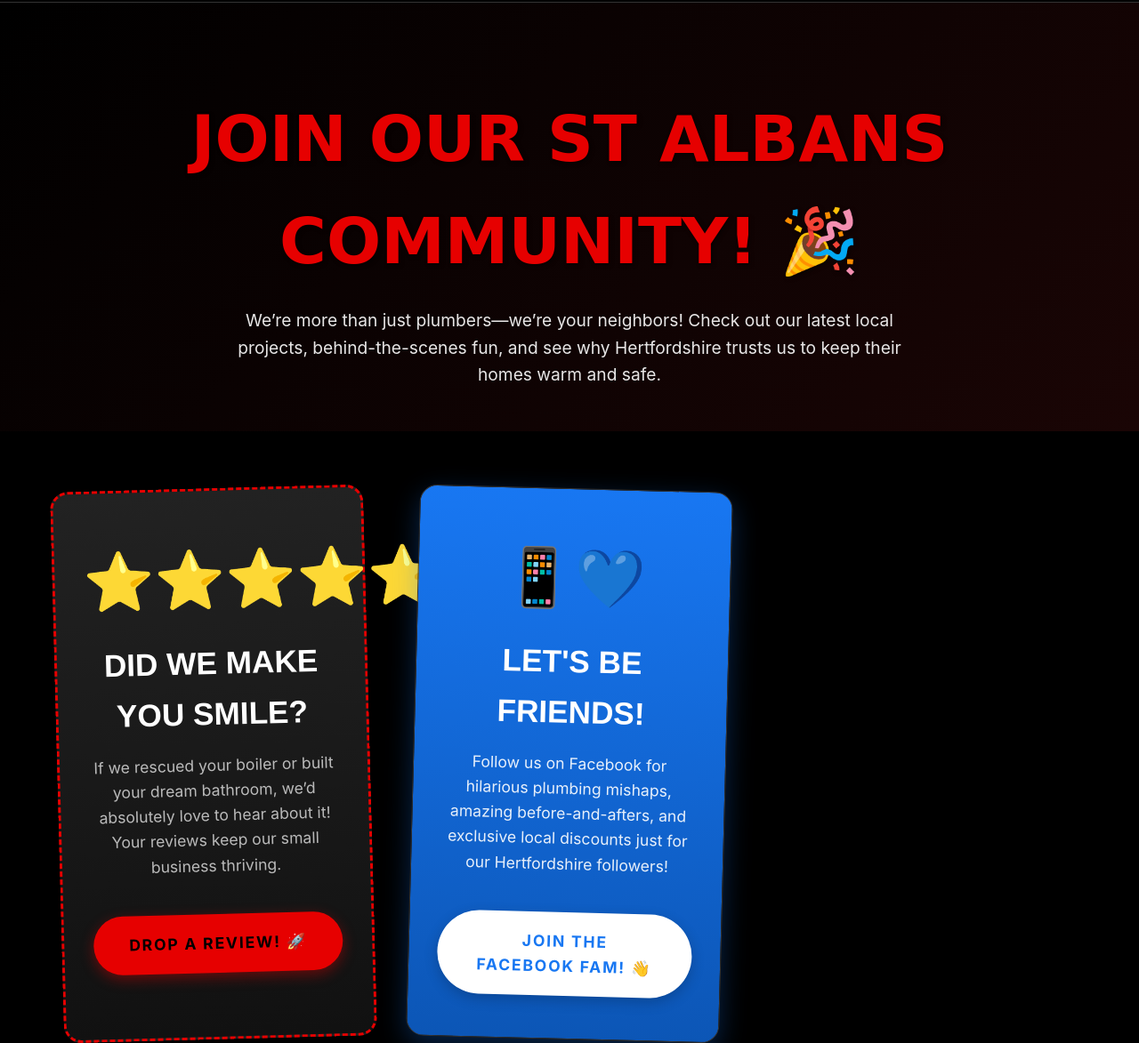
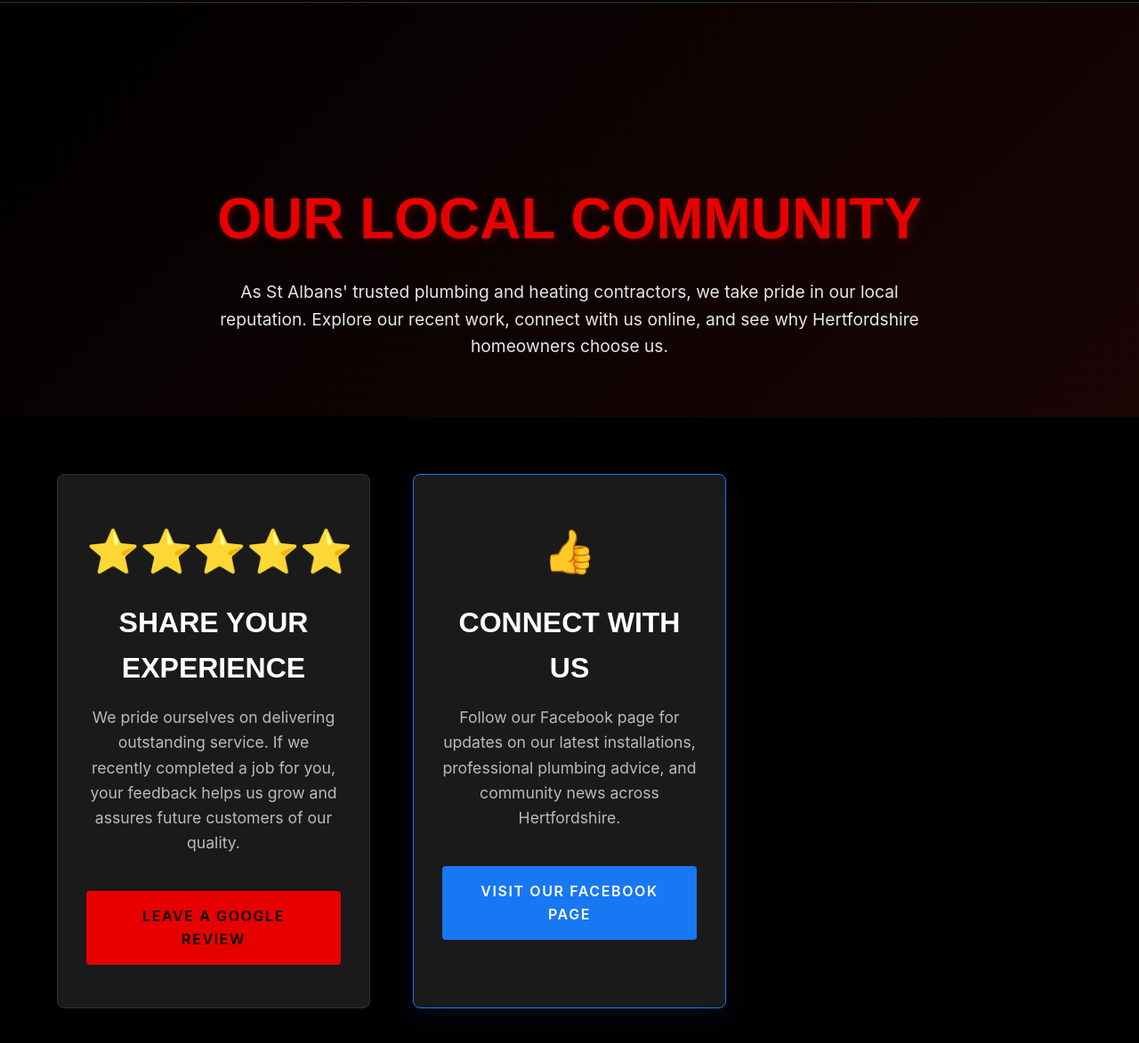
Before and after one commit to AdamStaples1882/hewitt_plumbing, a plain HTML site: page social-media.html in a window 1280 px wide. Shown: the part 104-1277 px from the top of the page at 89% size. Drawn offline with Linux system fonts and the light colour scheme.

Commit message:
fix: Fixed social media layout overlaps, restored professional messaging, and secured CSP frame-src for YouTube iframe

```diff
--- a/social-media.html
+++ b/social-media.html
@@ -163,7 +163,7 @@
 </head>
 <body>
 
-    <nav id="navbar">
+    <nav id="navbar" style="background: var(--bg-black); border-bottom: 1px solid var(--border-dark);">
         <div class="nav-container">
             <a href="index.html" class="logo">
                 <img src="assets/images/logo-badge.jpg" alt="Hewitt Plumbing Logo" style="height: 50px; border-radius: 50%; border: 2px solid var(--brand-red);">
@@ -181,44 +181,45 @@
     </nav>
 
 
-    <div class="social-header" style="text-align: center; padding: 6rem 5% 3rem; background: linear-gradient(135deg, var(--bg-black) 0%, #1a0505 100%);">
-        <h1 style="font-family: 'Dancing Script', cursive; font-size: 4.5rem; color: var(--brand-red); margin-bottom: 1rem; text-shadow: 2px 2px 4px rgba(0,0,0,0.5);">Join Our St Albans Community! 🎉</h1>
-        <p style="font-size: 1.2rem; color: rgba(255,255,255,0.9); max-width: 800px; margin: 0 auto; line-height: 1.6;">We’re more than just plumbers—we’re your neighbors! Check out our latest local projects, behind-the-scenes fun, and see why Hertfordshire trusts us to keep their homes warm and safe.</p>
+
+    <div class="social-header" style="text-align: center; padding: 12rem 5% 4rem; background: linear-gradient(135deg, var(--bg-black) 0%, #1a0505 100%);">
+        <h1 style="font-family: 'Oswald', sans-serif; font-size: 4rem; color: var(--brand-red); margin-bottom: 1rem; text-transform: uppercase;">Our Local Community</h1>
+        <p style="font-size: 1.2rem; color: rgba(255,255,255,0.9); max-width: 800px; margin: 0 auto; line-height: 1.6;">As St Albans' trusted plumbing and heating contractors, we take pride in our local reputation. Explore our recent work, connect with us online, and see why Hertfordshire homeowners choose us.</p>
     </div>
 
     <div class="social-grid" style="display: grid; grid-template-columns: repeat(auto-fit, minmax(300px, 1fr)); gap: 3rem; padding: 4rem 5%; max-width: 1400px; margin: 0 auto;">
 
-        <!-- Fun Google Review Widget -->
-        <div class="social-widget-container" style="background: linear-gradient(180deg, #222 0%, #111 100%); border: 3px dashed var(--brand-red); border-radius: 20px; padding: 3rem 2rem; text-align: center; box-shadow: 0 10px 30px rgba(0,0,0,0.5); transform: rotate(-1.5deg); transition: transform 0.3s ease;" onmouseover="this.style.transform='rotate(0deg) scale(1.02)'" onmouseout="this.style.transform='rotate(-1.5deg) scale(1)'">
-            <div style="font-size: 4rem; margin-bottom: 1rem;">⭐⭐⭐⭐⭐</div>
-            <h3 style="color: var(--text-light); font-family: 'Oswald', sans-serif; font-size: 2.2rem; text-transform: uppercase; margin-bottom: 1rem;">Did we make you smile?</h3>
-            <p style="color: rgba(255,255,255,0.7); font-size: 1.1rem; margin-bottom: 2.5rem; line-height: 1.6;">If we rescued your boiler or built your dream bathroom, we’d absolutely love to hear about it! Your reviews keep our small business thriving.</p>
-            <a href="https://g.page/r/leave-review" target="_blank" style="display:inline-block; padding: 1.2rem 2.5rem; background: var(--brand-red); color: var(--bg-black); text-decoration:none; font-weight: 700; font-size: 1.1rem; text-transform: uppercase; letter-spacing: 0.1em; border-radius: 50px; box-shadow: 0 5px 15px rgba(230,0,0,0.4); transition: 0.3s ease;" onmouseover="this.style.background='#ff3333'" onmouseout="this.style.background='var(--brand-red)'">
-                Drop a Review! 🚀
+        <!-- Professional Google Review Widget -->
+        <div class="social-widget-container" style="background: var(--bg-card); border: 1px solid var(--border-dark); border-radius: 8px; padding: 3rem 2rem; text-align: center; box-shadow: 0 10px 30px rgba(0,0,0,0.3); transition: transform 0.3s ease;" onmouseover="this.style.transform='translateY(-5px)'" onmouseout="this.style.transform='translateY(0)'">
+            <div style="font-size: 3rem; margin-bottom: 1rem; color: #fbbc05;">&#11088;&#11088;&#11088;&#11088;&#11088;</div>
+            <h3 style="color: var(--text-light); font-family: 'Oswald', sans-serif; font-size: 2rem; text-transform: uppercase; margin-bottom: 1rem;">Share Your Experience</h3>
+            <p style="color: rgba(255,255,255,0.7); font-size: 1.1rem; margin-bottom: 2.5rem; line-height: 1.6;">We pride ourselves on delivering outstanding service. If we recently completed a job for you, your feedback helps us grow and assures future customers of our quality.</p>
+            <a href="https://g.page/r/leave-review" target="_blank" style="display:inline-block; padding: 1rem 2rem; background: var(--brand-red); color: var(--bg-black); text-decoration:none; font-weight: 600; font-size: 1rem; text-transform: uppercase; letter-spacing: 0.1em; border-radius: 4px; transition: 0.3s ease;" onmouseover="this.style.background='#ff3333'" onmouseout="this.style.background='var(--brand-red)'">
+                Leave a Google Review
             </a>
         </div>
 
-        <!-- Fun Facebook Widget -->
-        <div class="social-widget-container" style="background: linear-gradient(180deg, #1877F2 0%, #0c56b6 100%); border-radius: 20px; padding: 3rem 2rem; text-align: center; box-shadow: 0 10px 30px rgba(24, 119, 242, 0.3); transform: rotate(1.5deg); transition: transform 0.3s ease;" onmouseover="this.style.transform='rotate(0deg) scale(1.02)'" onmouseout="this.style.transform='rotate(1.5deg) scale(1)'">
-            <div style="font-size: 4rem; margin-bottom: 1rem; color: white;">📱💙</div>
-            <h3 style="color: #ffffff; font-family: 'Oswald', sans-serif; font-size: 2.2rem; text-transform: uppercase; margin-bottom: 1rem;">Let's be Friends!</h3>
-            <p style="color: rgba(255,255,255,0.9); font-size: 1.1rem; margin-bottom: 2.5rem; line-height: 1.6;">Follow us on Facebook for hilarious plumbing mishaps, amazing before-and-afters, and exclusive local discounts just for our Hertfordshire followers!</p>
-            <a href="https://www.facebook.com/people/Hewitt-Plumbing-Heating/61594263961594/" target="_blank" style="display:inline-block; padding: 1.2rem 2.5rem; background: #ffffff; color: #1877F2; text-decoration:none; font-weight: 700; font-size: 1.1rem; text-transform: uppercase; letter-spacing: 0.1em; border-radius: 50px; box-shadow: 0 5px 15px rgba(0,0,0,0.2); transition: 0.3s ease;" onmouseover="this.style.background='#f0f0f0'" onmouseout="this.style.background='#ffffff'">
-                Join the Facebook Fam! 👋
+        <!-- Professional Facebook Widget -->
+        <div class="social-widget-container" style="background: var(--bg-card); border: 1px solid #1877F2; border-radius: 8px; padding: 3rem 2rem; text-align: center; box-shadow: 0 10px 30px rgba(24, 119, 242, 0.1); transition: transform 0.3s ease;" onmouseover="this.style.transform='translateY(-5px)'" onmouseout="this.style.transform='translateY(0)'">
+            <div style="font-size: 3rem; margin-bottom: 1rem; color: #1877F2;">&#128077;</div>
+            <h3 style="color: var(--text-light); font-family: 'Oswald', sans-serif; font-size: 2rem; text-transform: uppercase; margin-bottom: 1rem;">Connect With Us</h3>
+            <p style="color: rgba(255,255,255,0.7); font-size: 1.1rem; margin-bottom: 2.5rem; line-height: 1.6;">Follow our Facebook page for updates on our latest installations, professional plumbing advice, and community news across Hertfordshire.</p>
+            <a href="https://www.facebook.com/people/Hewitt-Plumbing-Heating/61594263961594/" target="_blank" style="display:inline-block; padding: 1rem 2rem; background: #1877F2; color: #ffffff; text-decoration:none; font-weight: 600; font-size: 1rem; text-transform: uppercase; letter-spacing: 0.1em; border-radius: 4px; transition: 0.3s ease;" onmouseover="this.style.background='#166fe5'" onmouseout="this.style.background='#1877F2'">
+                Visit Our Facebook Page
             </a>
         </div>
 
-
         <!-- The Ultimate Community Video -->
-        <div class="social-widget-container" style="background: linear-gradient(180deg, #333 0%, #111 100%); border-radius: 20px; padding: 3rem 2rem; text-align: center; box-shadow: 0 10px 30px rgba(0, 0, 0, 0.5); transform: rotate(-1deg); transition: transform 0.3s ease; grid-column: 1 / -1; max-width: 800px; margin: 0 auto; margin-top: 2rem;" onmouseover="this.style.transform='rotate(0deg) scale(1.02)'" onmouseout="this.style.transform='rotate(-1deg) scale(1)'">
-            <h3 style="color: var(--brand-red); font-family: 'Oswald', sans-serif; font-size: 2.2rem; text-transform: uppercase; margin-bottom: 1rem;">Our Promise To You</h3>
-            <p style="color: rgba(255,255,255,0.9); font-size: 1.1rem; margin-bottom: 2rem; line-height: 1.6;">As your local St Albans plumbers, we have a very strict code of conduct that we swear by on every single job.</p>
-            <div style="position: relative; padding-bottom: 56.25%; height: 0; overflow: hidden; border-radius: 12px; box-shadow: 0 5px 15px rgba(0,0,0,0.5);">
+        <div class="social-widget-container" style="background: var(--bg-card); border: 1px solid var(--border-dark); border-radius: 8px; padding: 3rem 2rem; text-align: center; box-shadow: 0 10px 30px rgba(0, 0, 0, 0.3); grid-column: 1 / -1; max-width: 800px; margin: 0 auto; margin-top: 2rem; transition: transform 0.3s ease;" onmouseover="this.style.transform='translateY(-5px)'" onmouseout="this.style.transform='translateY(0)'">
+            <h3 style="color: var(--brand-red); font-family: 'Oswald', sans-serif; font-size: 2rem; text-transform: uppercase; margin-bottom: 1rem;">Our Promise To You</h3>
+            <p style="color: rgba(255,255,255,0.7); font-size: 1.1rem; margin-bottom: 2rem; line-height: 1.6;">As your local St Albans plumbers, we have a very strict code of conduct that we swear by on every single job.</p>
+            <div style="position: relative; padding-bottom: 56.25%; height: 0; overflow: hidden; border-radius: 4px; box-shadow: 0 5px 15px rgba(0,0,0,0.5);">
                 <iframe style="position: absolute; top: 0; left: 0; width: 100%; height: 100%; border:0;" src="https://www.youtube.com/embed/dQw4w9WgXcQ?autoplay=0" title="YouTube video player" allow="accelerometer; autoplay; clipboard-write; encrypted-media; gyroscope; picture-in-picture" allowfullscreen></iframe>
             </div>
         </div>
 
     </div>
+
 
     <script>
         function toggleMenu() {
```
